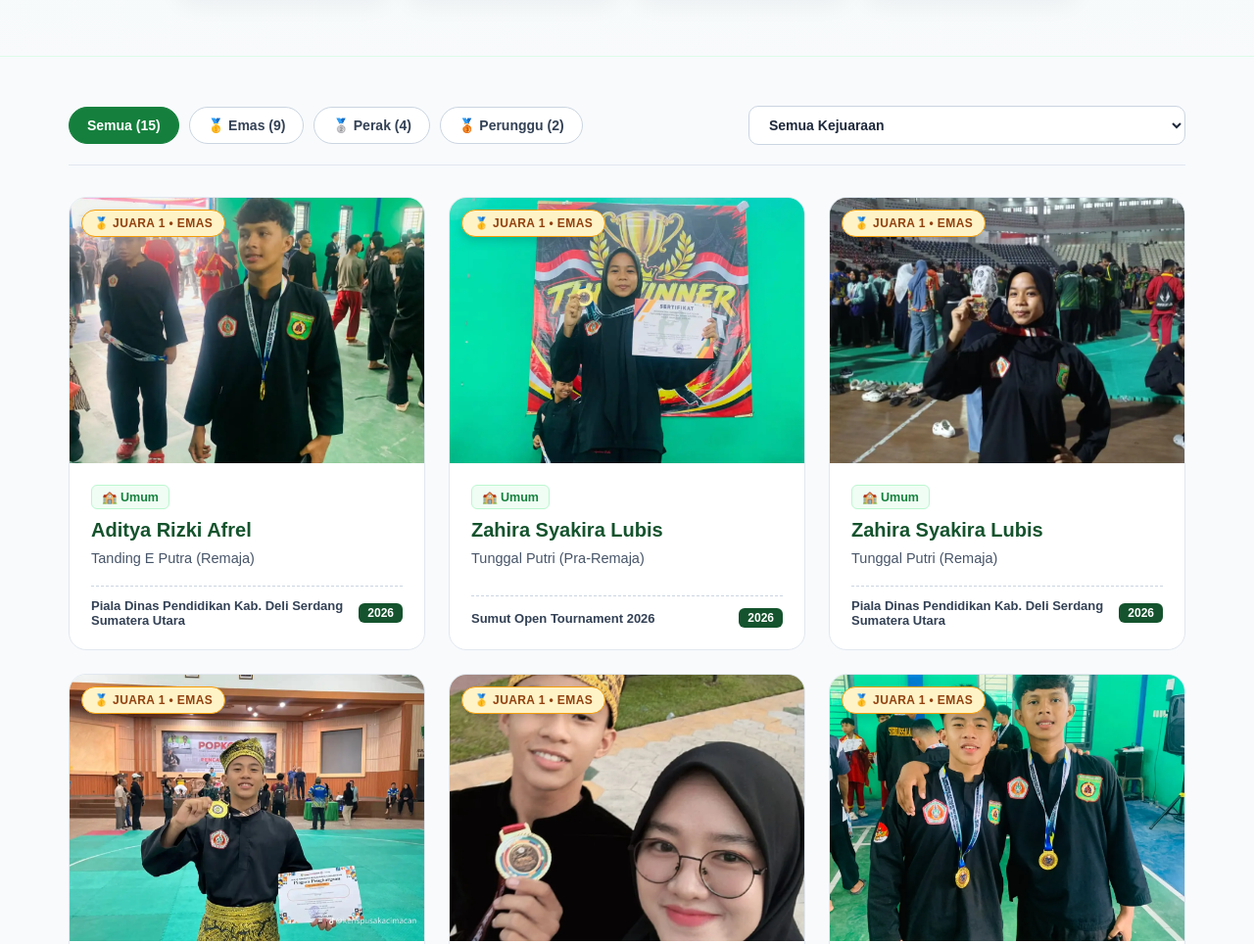
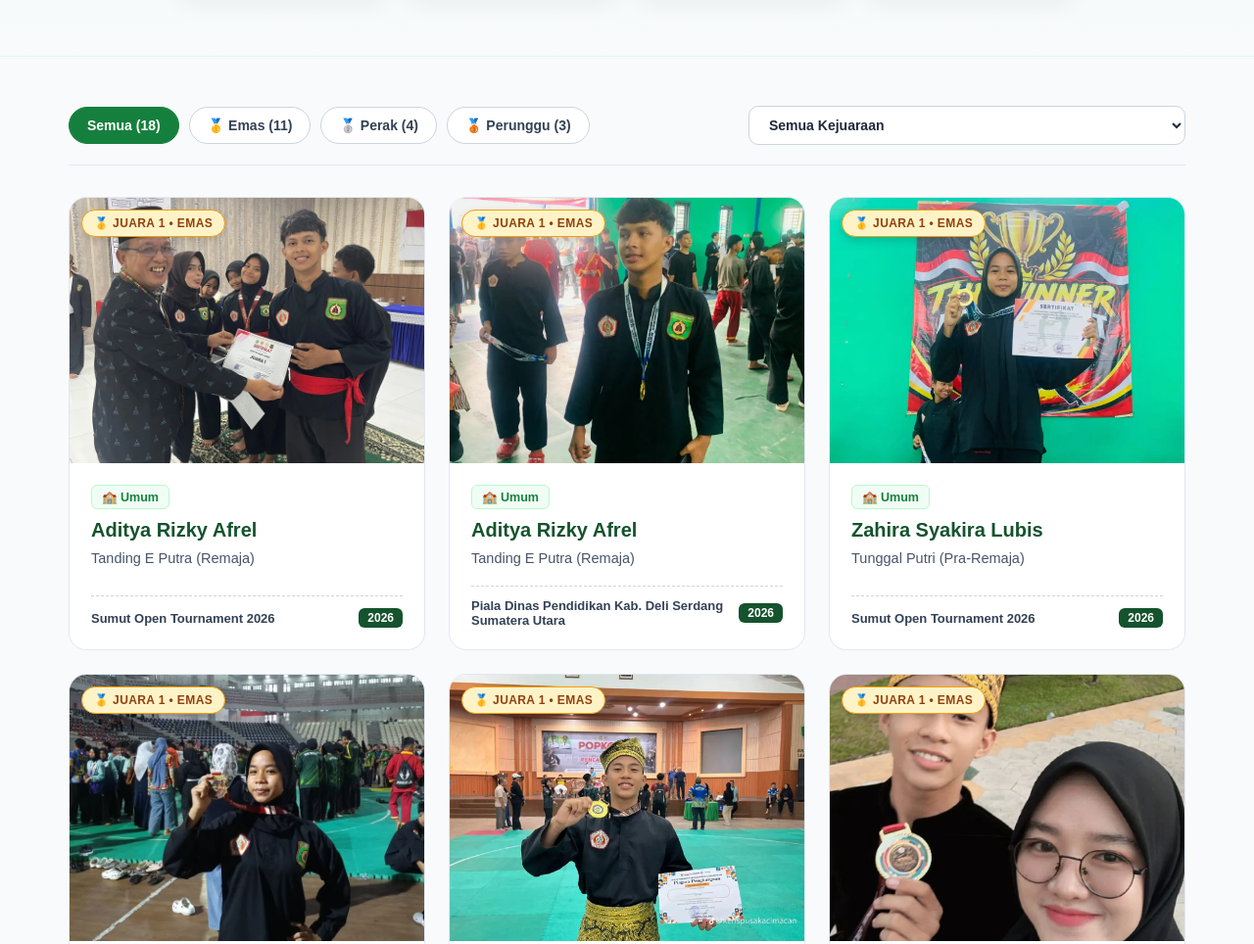
Before and after one commit to fajarlubis41/keris-pusaka-institute, an Astro site: page /prestasi in a window 1280 px wide. Shown: the part 567-1531 px from the top of the page at 98% size. Built offline with nearby package versions, Linux system fonts and the light colour scheme; Astro itself is replaced by a stand-in of ours.

Commit message:
Tambah Prestasi Adit

```diff
--- a/src/pages/prestasi/index.astro
+++ b/src/pages/prestasi/index.astro
@@ -3,7 +3,16 @@ import Layout from "../../layouts/Layout.astro";
 
 const daftarPrestasi = [
   {
-    nama: "Aditya Rizki Afrel",
+    nama: "Aditya Rizky Afrel",
+    medali: "Emas",
+    kategori: "Tanding E Putra (Remaja)",
+    kejuaraan: "Sumut Open Tournament 2026",
+    tahun: "2026",
+    asal: "Umum",
+    foto: "/images/prestasi/atlet-16.webp",
+  },
+  {
+    nama: "Aditya Rizky Afrel",
     medali: "Emas",
     kategori: "Tanding E Putra (Remaja)",
     kejuaraan: "Piala Dinas Pendidikan Kab. Deli Serdang Sumatera Utara",
@@ -120,6 +129,15 @@ const daftarPrestasi = [
     foto: "/images/prestasi/atlet-01.webp",
   },
   {
+    nama: "Aditya Rizky Afrel",
+    medali: "Emas",
+    kategori: "Ganda Putra (Dewasa)",
+    kejuaraan: "Pekan Olahraga Kota (PORKOT) Medan Tahun 2024",
+    tahun: "2024",
+    asal: "Umum",
+    foto: "/images/prestasi/atlet-17.webp",
+  },
+  {
     nama: "Zahira Syakira Lubis",
     medali: "Emas",
     kategori: "Berpasangan",
@@ -136,6 +154,15 @@ const daftarPrestasi = [
     tahun: "2024",
     asal: "Umum",
     foto: "/images/prestasi/atlet-02.webp",
+  },
+  {
+    nama: "Adity Rizky Afrel",
+    medali: "Perunggu",
+    kategori: "Tanding E Putra (Remaja)",
+    kejuaraan: "Deli Serdang Open Tournament 2023",
+    tahun: "2023",
+    asal: "Umum",
+    foto: "/images/prestasi/atlet-18.webp",
   },
 ];
 
```
Also changed, not shown: public/images/prestasi/atlet-16.webp (added), public/images/prestasi/atlet-17.webp (added), public/images/prestasi/atlet-18.webp (added).
